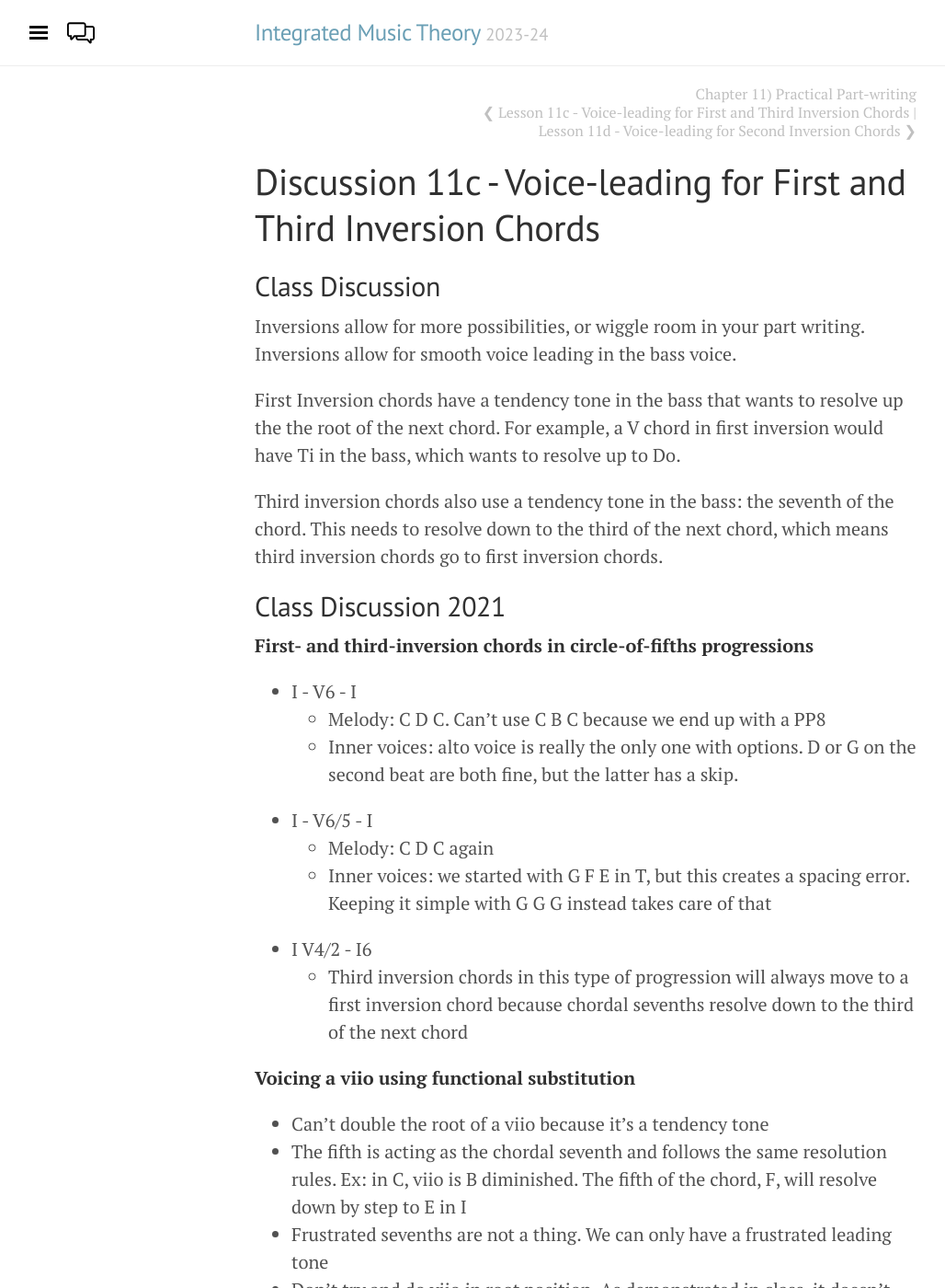
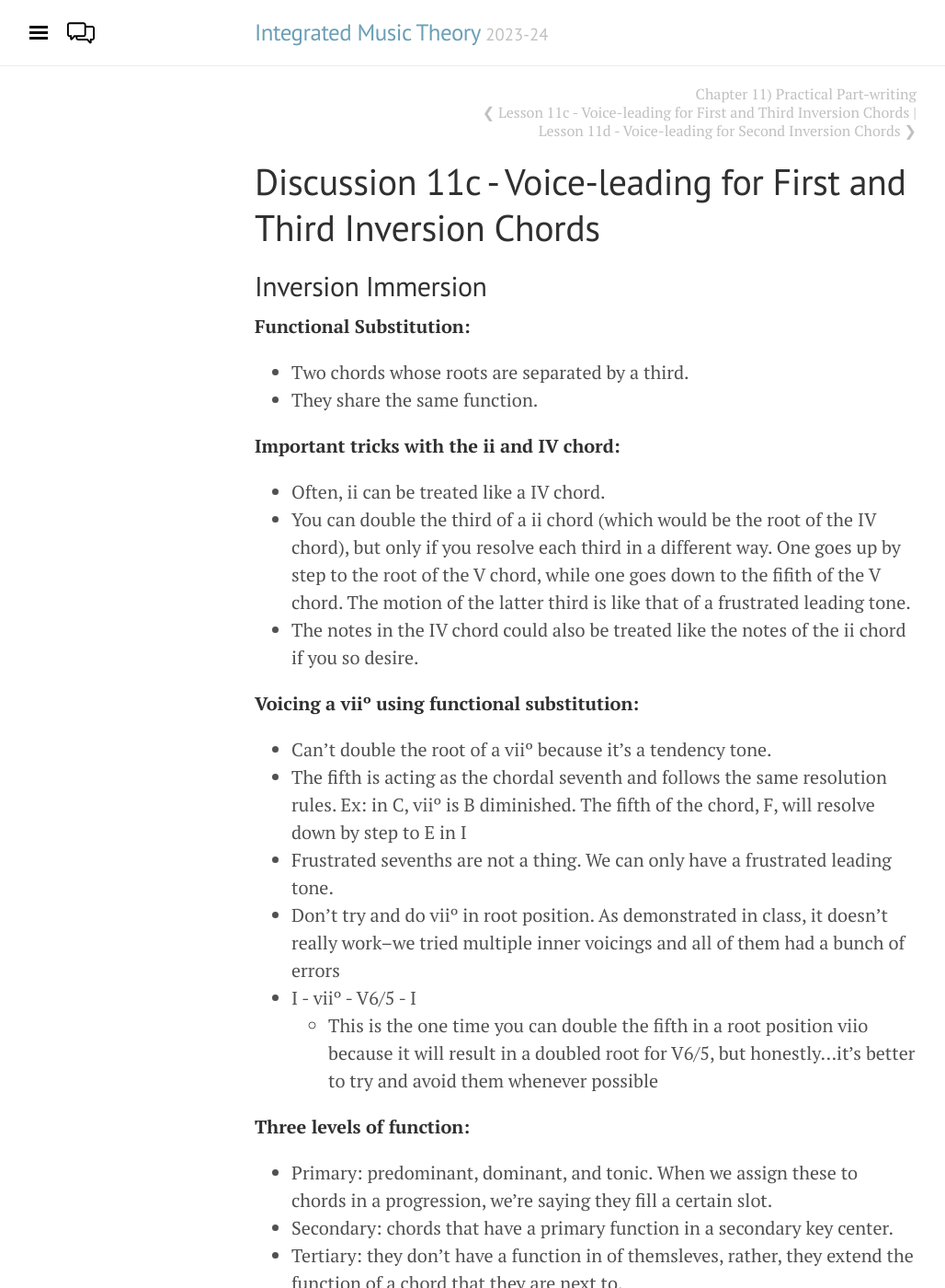
Before and after one commit to intmus/inttheory, a Jekyll site: the page built from _11-further-part-writing/c2-voiceleading1stand3rdinv.md, in a window 1280 px wide and 1400 px high. Shown: the whole window at 92% size, without its empty margins (3-1031 px from the left). Built offline with Jekyll 4.4.1, drawn with Linux system fonts in a browser that asks for light colours; some of the changed text lies outside the part shown.

Commit message:
Moslty revised 11c discussion, and added an image to a2

```diff
--- a/_11-further-part-writing/c2-voiceleading1stand3rdinv.md
+++ b/_11-further-part-writing/c2-voiceleading1stand3rdinv.md
@@ -3,51 +3,33 @@ layout: chapter
 title: Discussion 11c - Voice-leading for First and Third Inversion Chords
 ---
 
-## Class Discussion
+## Inversion Immersion
 
-Inversions allow for more possibilities, or wiggle room in your part writing. Inversions allow for smooth voice leading in the bass voice.
+**Functional Substitution:**
+- Two chords whose roots are separated by a third.
+- They share the same function.
 
-First Inversion chords have a tendency tone in the bass that wants to resolve up the the root of the next chord. For example, a V chord in first inversion would have Ti in the bass, which wants to resolve up to Do.
-
-Third inversion chords also use a tendency tone in the bass: the seventh of the chord. This needs to resolve down to the third of the next chord, which means third inversion chords go to first inversion chords.
+**Important tricks with the ii and IV chord:**
+- Often, ii can be treated like a IV chord.
+- You can double the third of a ii chord (which would be the root of the IV chord), but only if you resolve each third in a different way. One goes up by step to the root of the V chord, while one goes down to the fifith of the V chord. The motion of the latter third is like that of a frustrated leading tone.
+- The notes in the IV chord could also be treated like the notes of the ii chord if you so desire.
 
 
-## Class Discussion 2021
-
-**First- and third-inversion chords in circle-of-fifths progressions**
-- I - V6 - I
-  - Melody: C D C. Can't use C B C because we end up with a PP8
-  - Inner voices: alto voice is really the only one with options. D or G on the second beat are both fine, but the latter has a skip.
-- I - V6/5 - I
-  - Melody: C D C again
-  - Inner voices: we started with G F E  in T, but this creates a spacing error. Keeping it simple with G G G instead takes care of that
-- I V4/2 - I6
-  - Third inversion chords in this type of progression will always move to a first inversion chord because chordal sevenths resolve down to the third of the next chord
-
-**Voicing a viio using functional substitution**
-- Can't double the root of a viio because it's a tendency tone
-- The fifth is acting as the chordal seventh and follows the same resolution rules. Ex: in C, viio is B diminished. The fifth of the chord, F, will resolve down by step to E in I
-- Frustrated sevenths are not a thing. We can only have a frustrated leading tone
-- Don't try and do viio in root position. As demonstrated in class, it doesn't really work--we tried multiple inner voicings and all of them had a bunch of errors
-- I - viio - V6/5 - I
+**Voicing a viiº using functional substitution:**
+- Can't double the root of a viiº because it's a tendency tone.
+- The fifth is acting as the chordal seventh and follows the same resolution rules. Ex: in C, viiº is B diminished. The fifth of the chord, F, will resolve down by step to E in I
+- Frustrated sevenths are not a thing. We can only have a frustrated leading tone.
+- Don't try and do viiº in root position. As demonstrated in class, it doesn't really work--we tried multiple inner voicings and all of them had a bunch of errors
+- I - viiº - V6/5 - I
   - This is the one time you can double the fifth in a root position viio because it will result in a doubled root for V6/5, but honestly...it's better to try and avoid them whenever possible
 
-**Using functional substitutions for pre-dominants**
-- 1: I - IV - V - I
-  - For the IV, we have to take out the D.
-- 2: I - ii6 - V - I
-  - We have to take out the C because ii is no longer a IV. t
-  - To avoid this, double the third in ii6! ii and IV, as explained before, are similar in the same way as V and viio. ii6 can follow the same doubling rules as IV--its third is IV's root, which we saw in #1
-- 3: I - ii6/5 - V - I
-  - Voicing for ii6/5, SATB: C D A (F).
-- Essentially: this is a rare thing, much like a frustrated leading tone, but it's still good to know about for the purposes of analysis. This one also happens a lot, so it's especially good to know about in advance
 
-**Function**
-- Primary: tonic, dominant, predominant. When we assign these to chords in a progression, we're saying they fill a certain slot
-- Secondary: chords that borrow the functions of primary chords
-- Tertiary: using a chord in a way that has nothing to do with primary or secondary function. There are four kinds: Passing, Cadential, Pedal, and Arpeggiated.
+**Three levels of function:**
+- Primary: predominant, dominant, and tonic. When we assign these to chords in a progression, we're saying they fill a certain slot.
+- Secondary: chords that have a primary function in a secondary key center.
+- Tertiary: they don't have a function in of themsleves, rather, they extend the function of a chord that they are next to.
 
-**Passing chords**
+**Passing chords:s**
 - Creates passing motion. If you identify a chord as "passing," you're saying it has no primary function. Instead, we're using it for smooth voice leading. To ID these chords, you put the Roman numeral in parentheses and write "passing" underneath it
 - Like other tertiary functions, these extend the primary functions on either side of them. If you insert a passing chord between two dominant function chords, you've simply lengthened the dominant section
 - V6 - IV6 - V. We made the IV6 a vi and V6 to vi is good, but vi to V is not.... so we label it a passing chord.
```
Also changed, not shown: _03-triads-7chords-leadsheet/a2-triads.md (+4 -0 lines).
